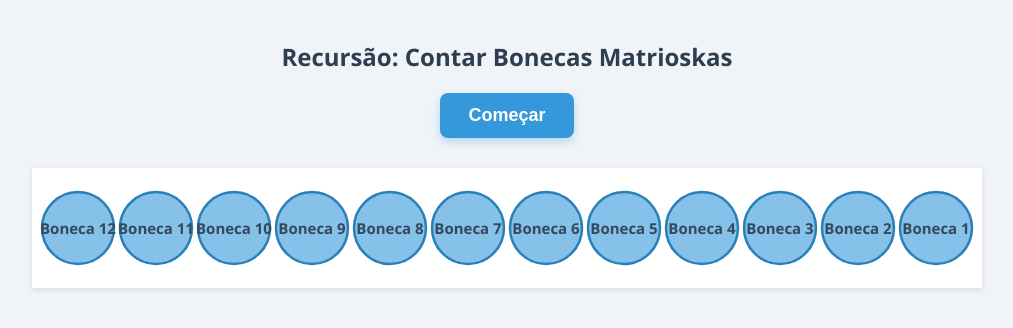
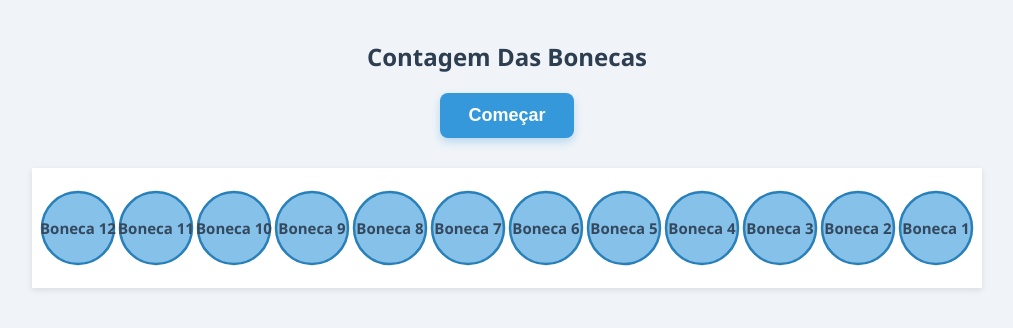
Before and after one commit to caiosandor/bonecas-matrioshka, a plain HTML site: page index.html in a window 1280 px wide. Shown: the whole page, without its empty margins (133-1146 px from the left). Drawn offline with nearby package versions, Linux system fonts and the light colour scheme.

Commit message:
Update index.html

```diff
--- a/index.html
+++ b/index.html
@@ -7,7 +7,7 @@
 </head>
 <body>
 
-  <h2>Recursão: Contar Bonecas Matrioskas</h2>
+  <h2>Contagem Das Bonecas</h2>
 
   <button id="start-btn">Começar</button>
 
```
